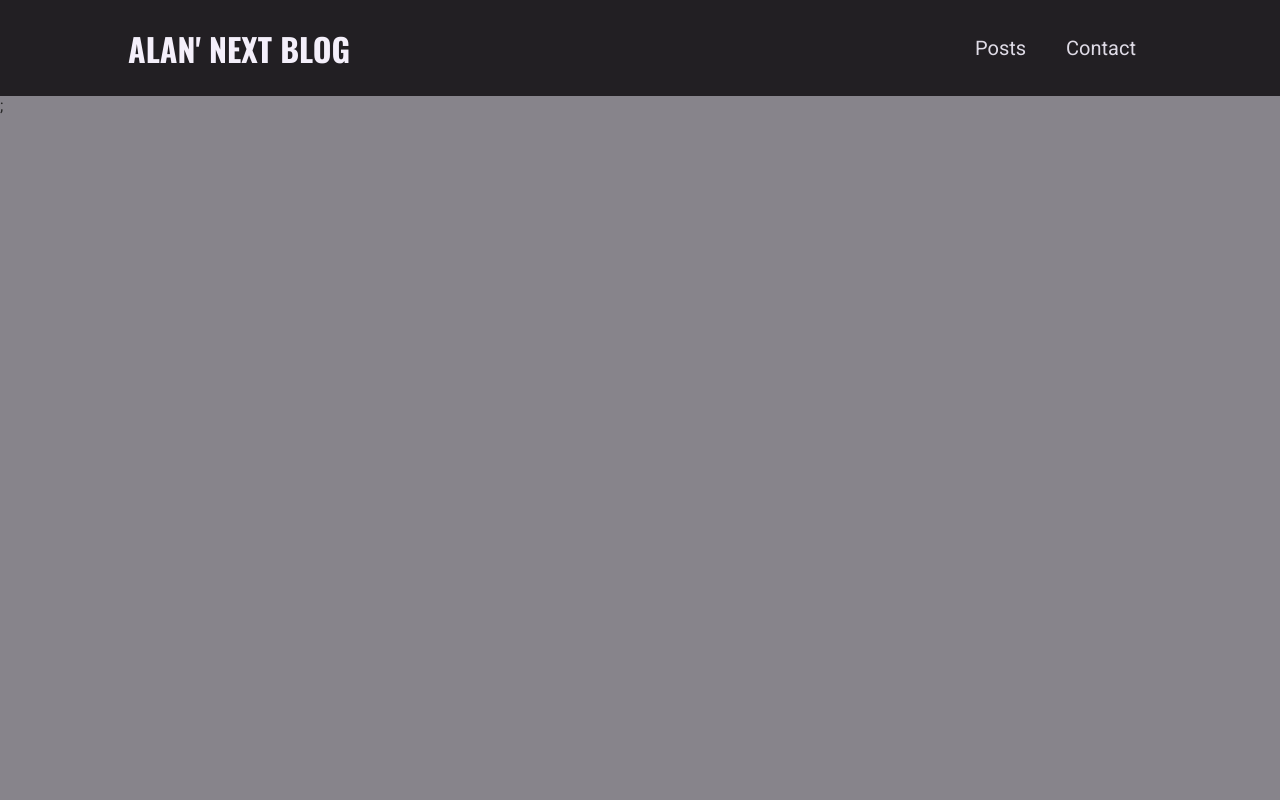
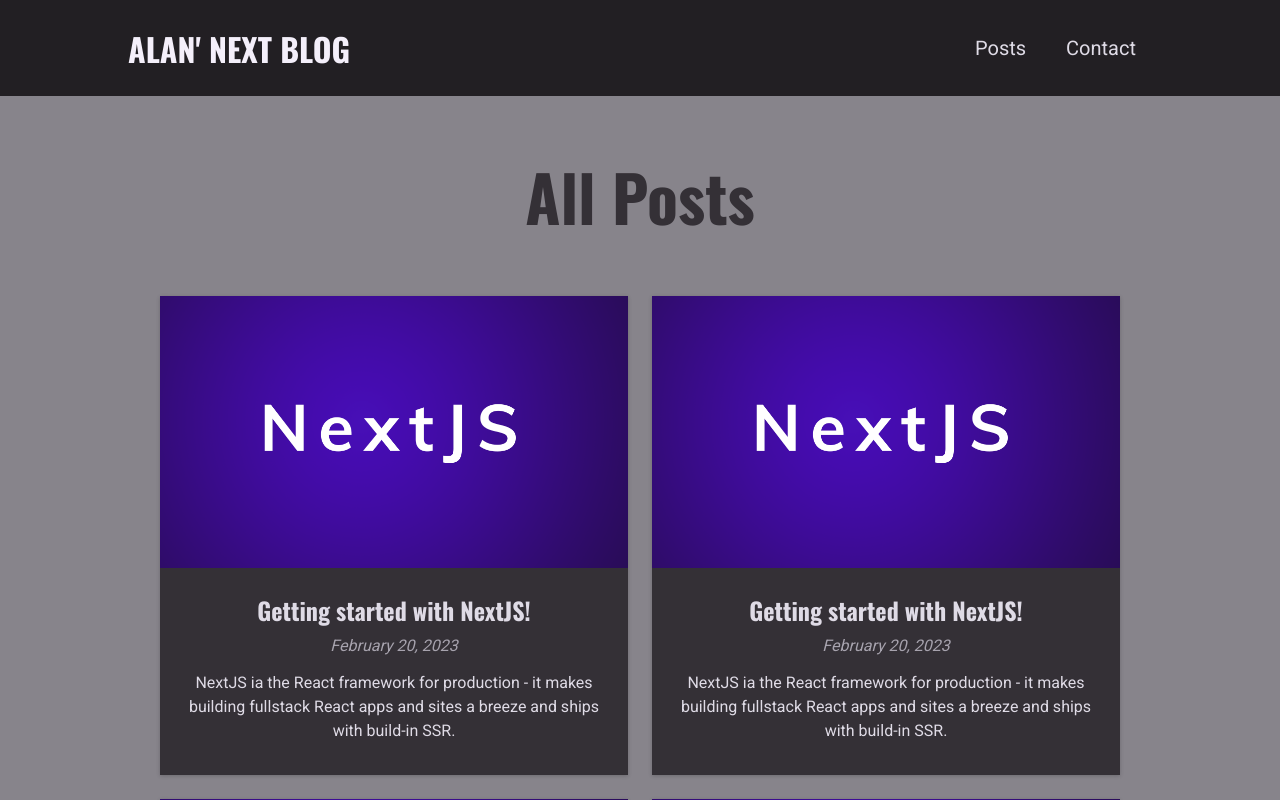
Before and after one commit to agradecki/next-blog-app, a Next.js app: page /posts in a window 1280 px wide. Shown: the top 800 px of the page. Built offline with nearby package versions, Linux system fonts and the light colour scheme.

Commit message:
implemented AllPosts component

```diff
--- /dev/null
+++ b/components/posts/all-posts.js
@@ -0,0 +1,13 @@
+import classes from "./all-posts.module.css";
+import PostsGrid from "./posts-grid";
+
+function AllPosts(props) {
+  return (
+    <section className={classes.posts}>
+      <h1>All Posts</h1>
+      <PostsGrid posts={props.posts} />
+    </section>
+  );
+}
+
+export default AllPosts;
--- /dev/null
+++ b/components/posts/all-posts.module.css
@@ -0,0 +1,17 @@
+.posts {
+  width: 90%;
+  max-width: 60rem;
+  margin: var(--size-8) auto;
+}
+
+.posts h1 {
+  font-size: var(--size-8);
+  color: var(--color-grey-800);
+  text-align: center;
+}
+
+@media (min-width: 768px) {
+  .posts h1 {
+    font-size: var(--size-16);
+  }
+}
--- a/pages/posts/index.js
+++ b/pages/posts/index.js
@@ -1,3 +1,42 @@
-function AllPostsPage() {}
+import AllPosts from "../../components/posts/all-posts";
+
+const DUMMY_POSTS = [
+  {
+    title: "Getting started with NextJS!",
+    image: "getting-started-nextjs.png",
+    excerpt:
+      "NextJS ia the React framework for production - it makes building fullstack React apps and sites a breeze and ships with build-in SSR.",
+    slug: "getting-started-with-nextjs",
+    date: "2023-02-20",
+  },
+  {
+    title: "Getting started with NextJS!",
+    image: "getting-started-nextjs.png",
+    excerpt:
+      "NextJS ia the React framework for production - it makes building fullstack React apps and sites a breeze and ships with build-in SSR.",
+    slug: "getting-started-with-nextjs2",
+    date: "2023-02-20",
+  },
+  {
+    title: "Getting started with NextJS!",
+    image: "getting-started-nextjs.png",
+    excerpt:
+      "NextJS ia the React framework for production - it makes building fullstack React apps and sites a breeze and ships with build-in SSR.",
+    slug: "getting-started-with-nextjs3",
+    date: "2023-02-20",
+  },
+  {
+    title: "Getting started with NextJS!",
+    image: "getting-started-nextjs.png",
+    excerpt:
+      "NextJS ia the React framework for production - it makes building fullstack React apps and sites a breeze and ships with build-in SSR.",
+    slug: "getting-started-with-nextjs4",
+    date: "2023-02-20",
+  },
+];
+
+function AllPostsPage() {
+  return <AllPosts posts={DUMMY_POSTS} />;
+}
 
 export default AllPostsPage;
```
